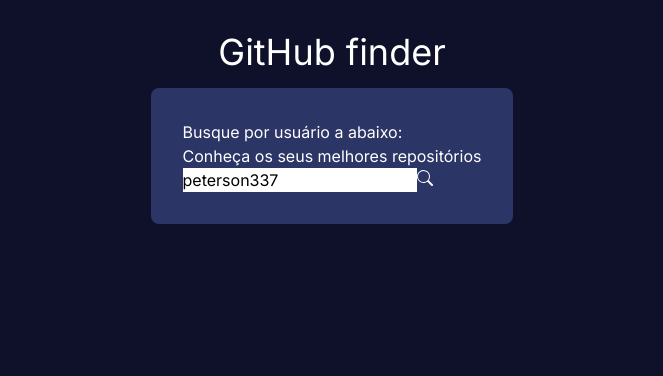
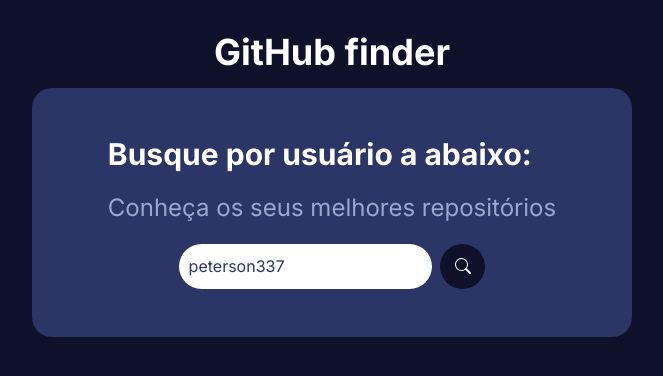
Before and after one commit to peterson337/api-git-hub-next, a Next.js app: page / in a window 1280 px wide. Shown: the top 376 px of the page, without its empty margins (308-971 px from the left). Built offline with nearby package versions, Linux system fonts and the light colour scheme.

Commit message:
Projeto em desenvolvimento

```diff
--- /dev/null
+++ b/src/app/components/Error.tsx
@@ -0,0 +1,11 @@
+import React from 'react'
+
+export const Error = () => {
+  return (
+    <div>
+        <p
+        className='mt-4'
+        >Usuário não encontrado! 😔</p>
+    </div>
+  )
+}
--- a/src/app/components/Search.tsx
+++ b/src/app/components/Search.tsx
@@ -1,6 +1,6 @@
 
 import { BsSearch } from 'react-icons/bs'
-import React, {useState, useEffect} from 'react'
+import React, {useState, useEffect, KeyboardEvent} from 'react'
 
 
 type SearchProps = {
@@ -9,22 +9,36 @@
 export const Search = ({loadUser} : SearchProps) => {
        const [userName, setuserName] = useState("peterson337");
 
+       const handlerKeyDown = (e: KeyboardEvent) => {
+                    if (e.key === "Enter") {
+                        loadUser(userName);
+                    }
+       }
+
   return (
     <div
-    className='text-white'
+    className='text-white '
     >
-        <h2>Busque por usuário a abaixo:</h2>
-        <p>Conheça os seus melhores repositórios</p>
+        <h2
+        className='text-3xl mb-5 font-bold	'
+        >Busque por usuário a abaixo:</h2>
+        <p
+            className='text-[#9da5d1] mb-5 text-2xl'
+        >Conheça os seus melhores repositórios</p>
 
-        <div>
+        <div
+        className='flex gap-[0.5rem] justify-center align-center'
+        >
             <input
-            className='text-black'
+            className=' p-[0.6rem] border-0 rounded-full text-[#2b3566]'
             type="text"
             placeholder='Digite o nome do usuário'
             onChange={(e) => setuserName(e.target.value)}
             value={userName}
+            onKeyDown={handlerKeyDown}
              />
              <button
+            className=' p-[0.9rem] border-0 rounded-full  bg-[#0e1129] cursor-pointer'
              onClick={() => loadUser(userName)}
              >
              <BsSearch/>
--- /dev/null
+++ b/src/app/components/User.tsx
@@ -0,0 +1,50 @@
+import React from 'react'
+import { MdLocationPin } from 'react-icons/md';
+import {UserProps} from "../types/users";
+import Link from 'next/link';
+
+export const User = ({
+    avatar_url,
+    login,
+    location,
+    followers,
+    following
+} : UserProps) => {
+  return (
+    <div
+    className='flex bg-[#2b3566] p-[3rem] rounded-[1rem]
+               flex-col justify-center align-center gap-[1.2rem] mt-12'
+    >
+        <img
+        src={avatar_url}
+        alt={login}
+        className=' w-[140px] h-[140px] border-4
+                 border-sky-500 rounded-[50%]'
+         />
+
+        <h2>{login}</h2>
+
+        {location && (
+            <p>
+            <MdLocationPin/>
+            <span>{location}</span>
+            </p>
+        )}
+
+        <div>
+            <div>
+                <p>Seguidores:</p>
+                <p>{followers}</p>
+            </div>
+
+            <div>
+                <p>Seguindo:</p>
+                <p>{following}</p>
+            </div>
+        </div>
+        <Link href={`/repos/${login}`}>
+                Ver melhores projetos
+      </Link>
+    </div>
+  )
+}
--- a/src/app/page.tsx
+++ b/src/app/page.tsx
@@ -1,18 +1,31 @@
 'use client'
 import Image from 'next/image'
 import React, {useState, useEffect} from 'react'
+
+import {UserProps} from "./types/users";
+
 import {Search} from "./components/Search";
-import {UserProps} from "./types/users";
+import {User} from "./components/User";
+import {Error} from "./components/Error";
 
 export default function Home() {
       const [user, setUser] = useState<UserProps | null>(null);
+      const [erro, setErro] = useState(false);
 
       const loadUser = async (userName: string) => {
+        setErro(false);
+        setUser(null);
+
         const res = await fetch(`https://api.github.com/users/${userName}`,{
           method: 'GET',
         });
 
         const data = await res.json();
+
+        if (res.status === 404) {
+              setErro(true);
+              return;
+        }
 
         const {avatar_url, login, location, followers, following} = data;
 
@@ -35,26 +48,34 @@
     >
 
      <h1
-      className='text-center text-white text-4xl mb-[1rem]'
+      className='text-center text-white text-4xl mb-[1rem] font-bold'
       >
         GitHub finder
         </h1>
 
       <div
-      className='flex items-center justify-center'
+      className='flex items-center justify-center flex-col'
       >
       <div
-      className='flex max-w-[500px] m-y-0 p-[2rem]
-      rounded-lg  column bg-[#2b3566] items-center justify-center '
+      className='flex  m-y-0 p-[3rem]
+      rounded-[20px]  column bg-[#2b3566] items-center justify-center w-[600px]
+      '
       >
 
 
         <Search
         loadUser={loadUser}
         />
+      </div>
 
         {
-          user && <p>{user.login}</p>
+          user &&
+          <User {...user}/>
+        }
+
+        {
+          erro &&
+          <Error/>
         }
 
       <p
@@ -63,7 +84,6 @@
 
       </p>
       </div>
-      </div>
     </main>
   )
 }
```
